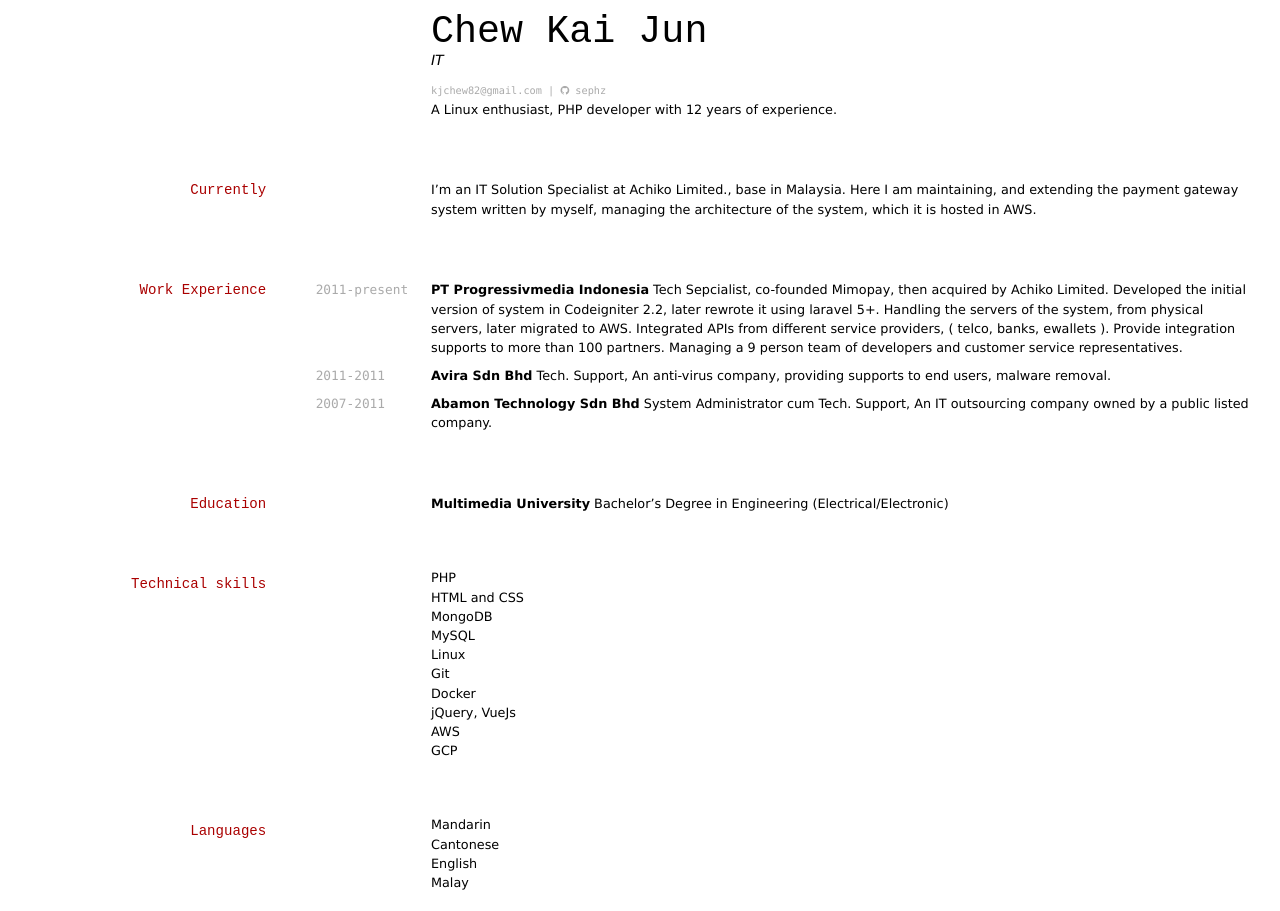
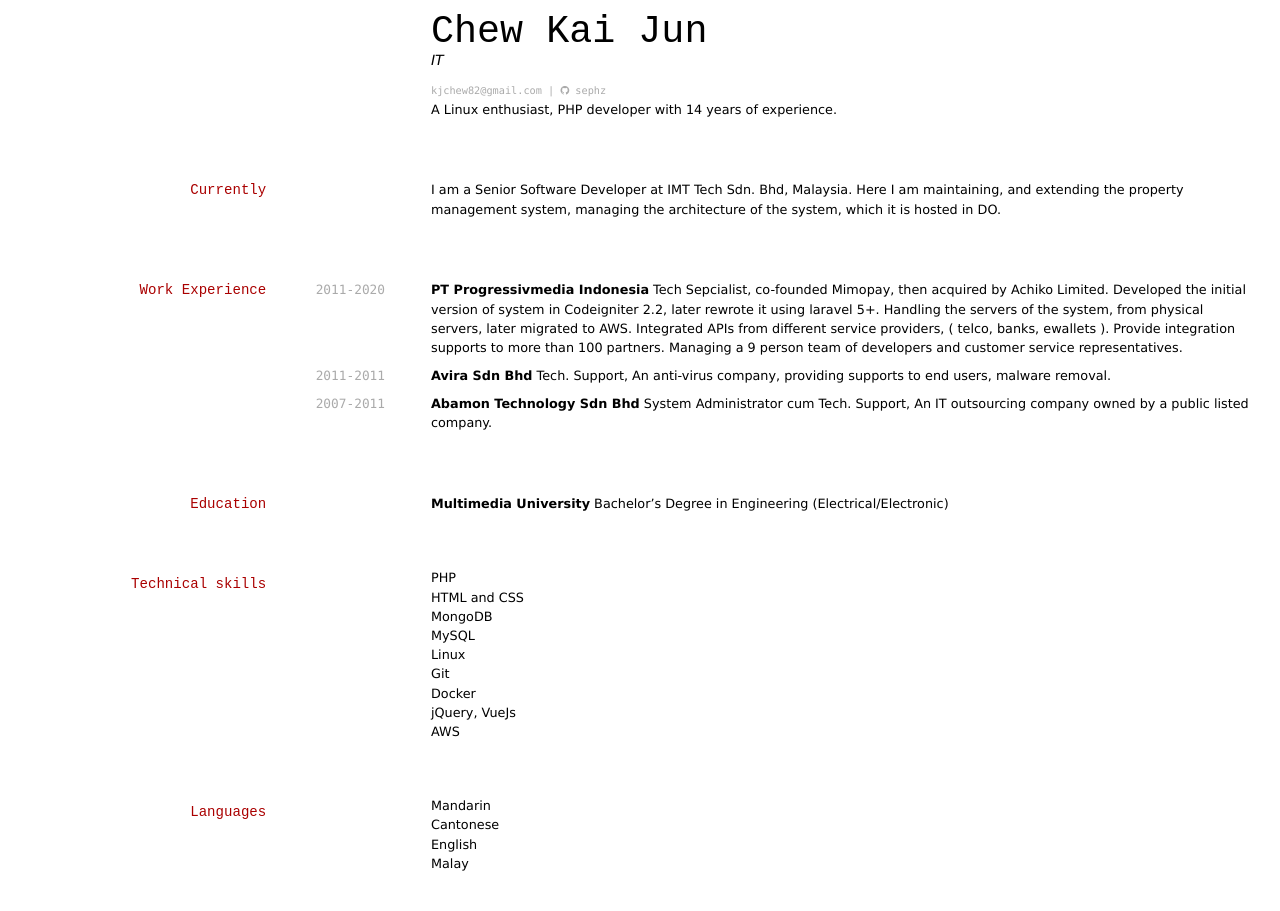
Before and after one commit to sephz/sephz.github.io, a Jekyll site: the page built from index.md, in a window 1280 px wide. Built offline with Jekyll 4.4.1, drawn with Linux system fonts in a browser that asks for light colours.

Commit message:
Update index.md

```diff
--- a/index.md
+++ b/index.md
@@ -11,15 +11,15 @@ IT
 <i class="fa fa-github"></i> <a href="http://github.com/sephz">sephz</a>
 </div>
 
-A Linux enthusiast, PHP developer with 12 years of experience.
+A Linux enthusiast, PHP developer with 14 years of experience.
 
 ## Currently
 
-I'm an IT Solution Specialist at Achiko Limited., base in Malaysia. Here I am maintaining, and extending the payment gateway system written by myself, managing the architecture of the system, which it is hosted in AWS.
+I am a Senior Software Developer at IMT Tech Sdn. Bhd, Malaysia. Here I am maintaining, and extending the property management system, managing the architecture of the system, which it is hosted in DO.
 
 ## Work Experience
 
-`2011-present`
+`2011-2020`
 __PT Progressivmedia Indonesia__ Tech Sepcialist, co-founded Mimopay, then acquired by Achiko Limited. Developed the initial version of system in Codeigniter 2.2, later rewrote it using laravel 5+. Handling the servers of the system, from physical servers, later migrated to AWS. Integrated APIs from different service providers, ( telco, banks, ewallets ). Provide integration supports to more than 100 partners. Managing a 9 person team of developers and customer service representatives.
 
 `2011-2011`
@@ -42,7 +42,6 @@ __Multimedia University__  Bachelor's Degree in Engineering (Electrical/Electron
 * Docker
 * jQuery, VueJs
 * AWS
-* GCP
 
 ## Languages
 
```
